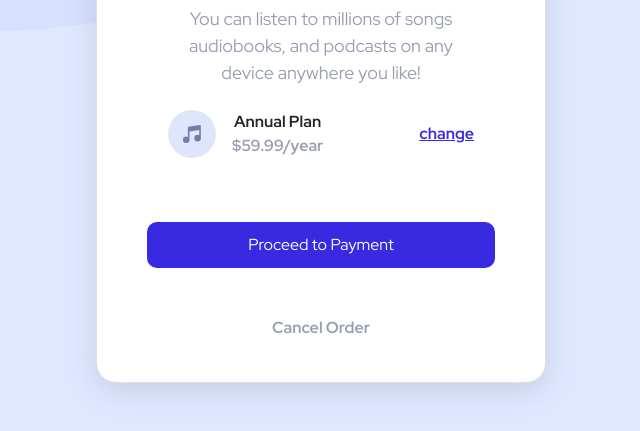
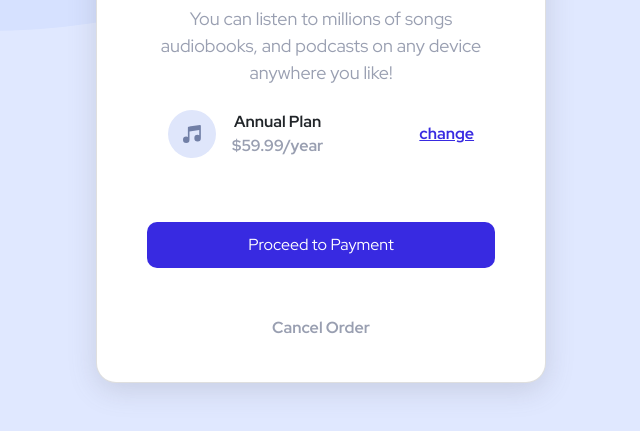
Before and after one commit to AhmedSamir193/Order_Summary, a plain HTML site: page index.html in a window 1280 px wide. Shown: the part 357-788 px from the top of the page, without its empty margins (319-959 px from the left). Drawn offline with Linux system fonts and the light colour scheme.

Commit message:
Edit The Project

```diff
--- a/css/main.css
+++ b/css/main.css
@@ -44,7 +44,7 @@ body {
 }
 
 .card .card-body p {
-    width: 70%;
+    width: 77%;
     font-size: 18px;
     color: hsl(225deg 13.48% 64.68%);
 }
```
